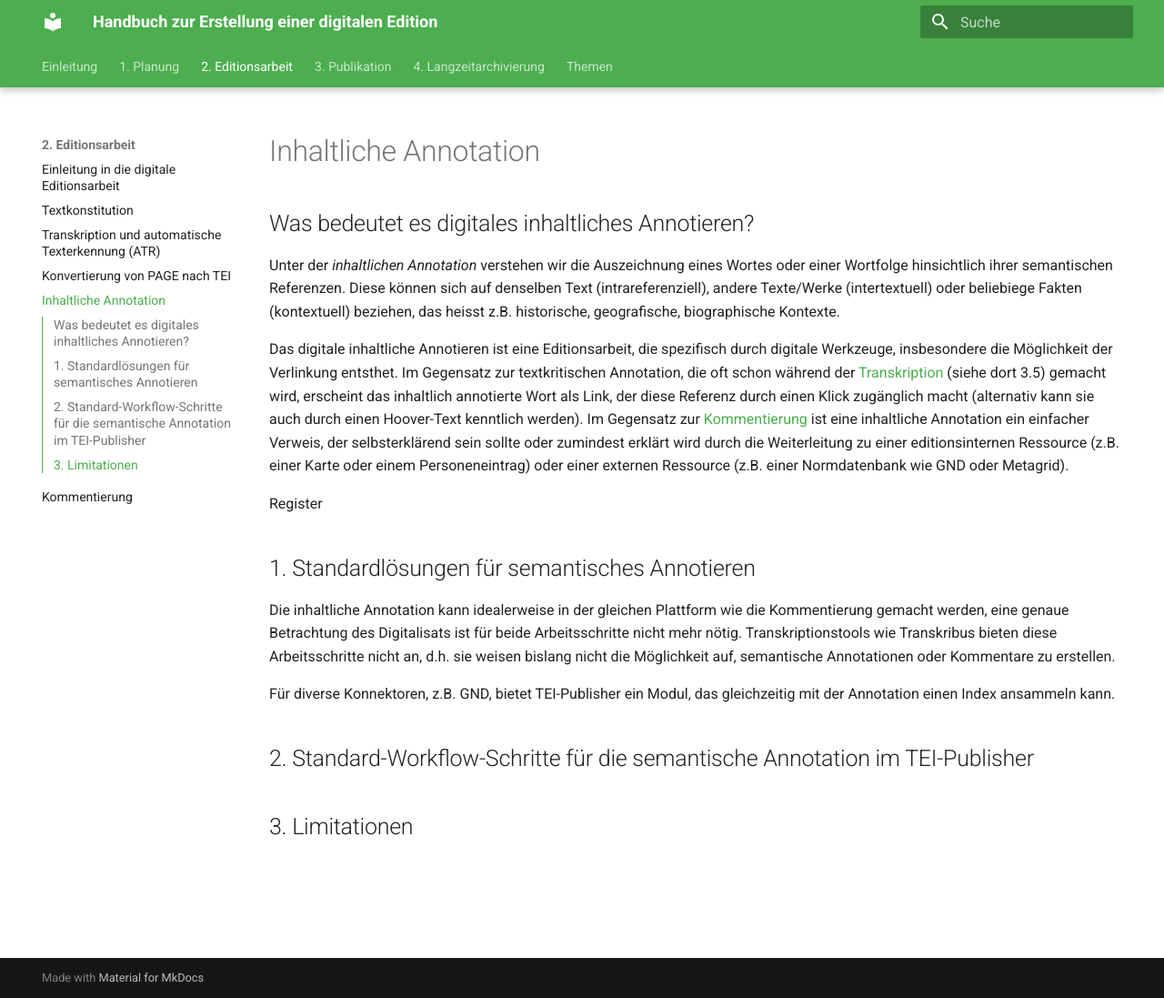
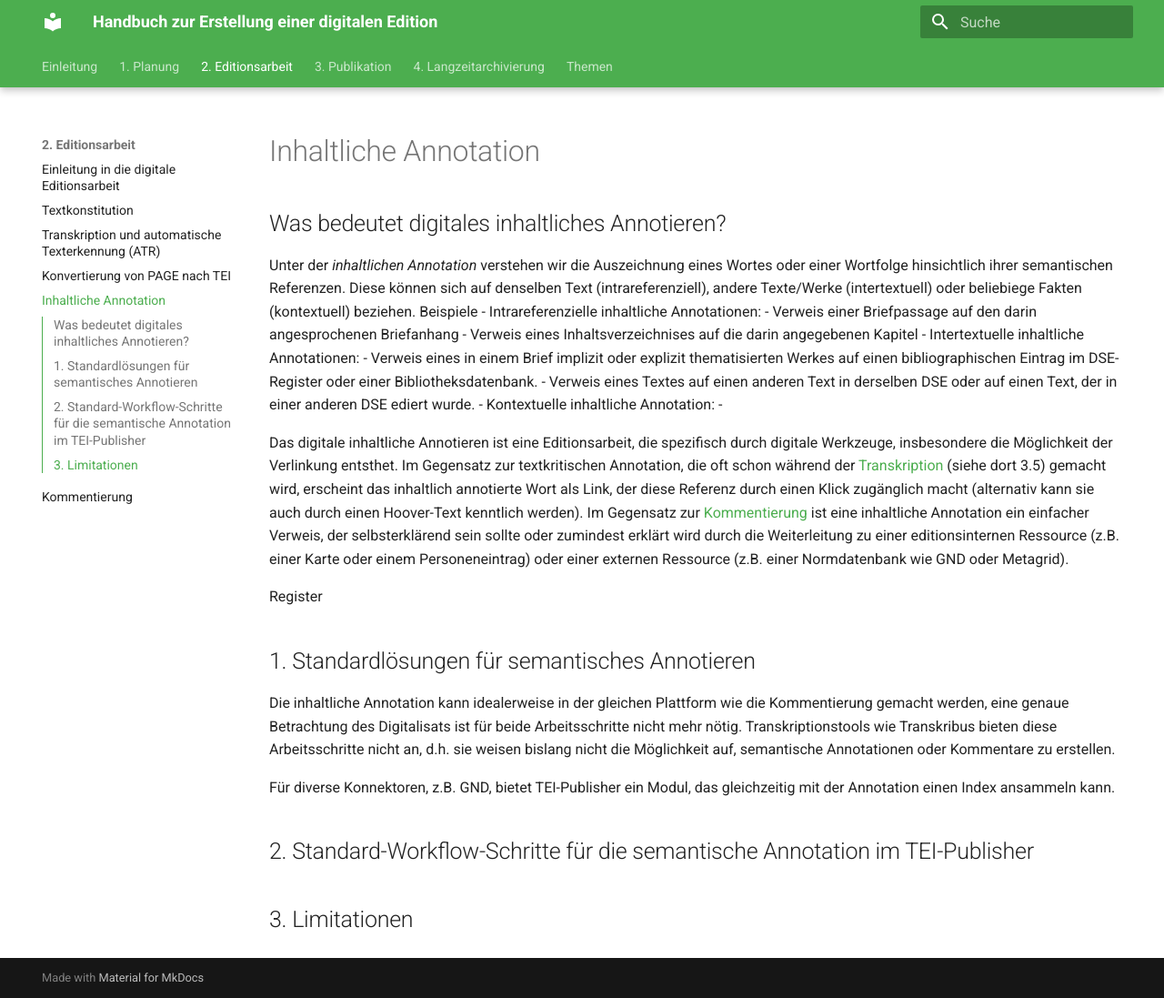
Before and after one commit to zde-uzh/proto4diged-handbook, an MkDocs documentation site: the page built from docs/2_Editionsarbeit/05_semantic_annotation.md, in a window 1280 px wide and 1097 px high. Shown: the whole window at 91% size. Built offline with MkDocs 1.6.1 and Material for MkDocs 9.7.7, drawn with Linux system fonts in a browser that asks for light colours.

Commit message:
31. Juli

```diff
--- a/docs/2_Editionsarbeit/05_semantic_annotation.md
+++ b/docs/2_Editionsarbeit/05_semantic_annotation.md
@@ -1,7 +1,17 @@
 # Inhaltliche Annotation
 
-## Was bedeutet es digitales inhaltliches Annotieren?
-Unter der _inhaltlichen Annotation_ verstehen wir die Auszeichnung eines Wortes oder einer Wortfolge hinsichtlich ihrer semantischen Referenzen. Diese können sich auf denselben Text (intrareferenziell), andere Texte/Werke (intertextuell) oder beliebiege Fakten (kontextuell) beziehen, das heisst z.B. historische, geografische, biographische Kontexte.
+## Was bedeutet digitales inhaltliches Annotieren?
+Unter der _inhaltlichen Annotation_ verstehen wir die Auszeichnung eines Wortes oder einer Wortfolge hinsichtlich ihrer semantischen Referenzen. Diese können sich auf denselben Text (intrareferenziell), andere Texte/Werke (intertextuell) oder beliebiege Fakten (kontextuell) beziehen.
+Beispiele
+    - Intrareferenzielle inhaltliche Annotationen:
+        - Verweis einer Briefpassage auf den darin angesprochenen Briefanhang
+        - Verweis eines Inhaltsverzeichnises auf die darin angegebenen Kapitel
+    - Intertextuelle inhaltliche Annotationen:
+        - Verweis eines in einem Brief implizit oder explizit thematisierten Werkes auf einen bibliographischen Eintrag im DSE-Register oder einer Bibliotheksdatenbank.
+        - Verweis eines Textes auf einen anderen Text in derselben DSE oder auf einen Text, der in einer anderen DSE ediert wurde.
+    - Kontextuelle inhaltliche Annotation:
+        -
+
 
 Das digitale inhaltliche Annotieren ist eine Editionsarbeit, die spezifisch durch digitale Werkzeuge, insbesondere die Möglichkeit der Verlinkung entsthet. Im Gegensatz  zur textkritischen Annotation, die oft schon während der [Transkription](03_Transkription.md) (siehe dort 3.5) gemacht wird, erscheint das inhaltlich annotierte Wort als Link, der diese Referenz durch einen Klick zugänglich macht (alternativ kann sie auch durch einen Hoover-Text kenntlich werden). Im Gegensatz zur [Kommentierung](06_commenting.md) ist eine inhaltliche Annotation ein einfacher Verweis, der selbsterklärend sein sollte oder zumindest erklärt wird durch die Weiterleitung zu einer editionsinternen Ressource (z.B. einer Karte oder einem Personeneintrag) oder einer externen Ressource (z.B. einer Normdatenbank wie GND oder Metagrid).
 
```
